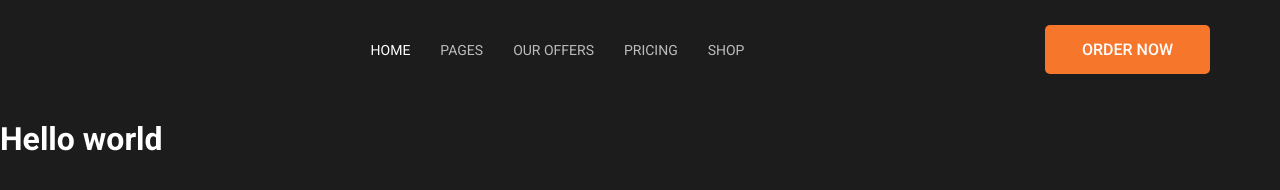
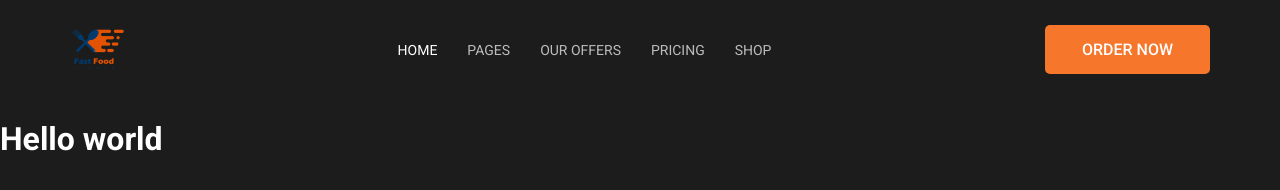
Before and after one commit to BatyrAman/restaurant, a plain HTML site: page index.html in a window 1280 px wide. Drawn offline with Linux system fonts and the light colour scheme.

Commit message:
Update html, css and add images

```diff
--- a/index.html
+++ b/index.html
@@ -9,7 +9,7 @@
 <body>
     <header class="header">
         <div class="container ">
-            <img src="" alt="" class="header_logo">
+            <img src="images/icons/logo.png" alt="" class="header_logo">
             <nav class="header_nav">
                 <ul class="header_list">
                     <li><a class="active" href="">HOME</a></li>
```
Also changed, not shown: images/burger.png (added), images/burger_2.png (added), images/feedback_mask.png (added), images/food_1.jpg (added), images/food_2.jpg (added), images/food_3.jpg (added), images/food_4.jpg (added), images/icons/global.svg (added), images/icons/logo.png (added), images/icons/mail.svg (added), images/icons/quote.svg (added), images/icons/socials/facebook.png (added), images/icons/socials/instagram.png (added), images/icons/socials/linkedin.png (added), 5 more files.
